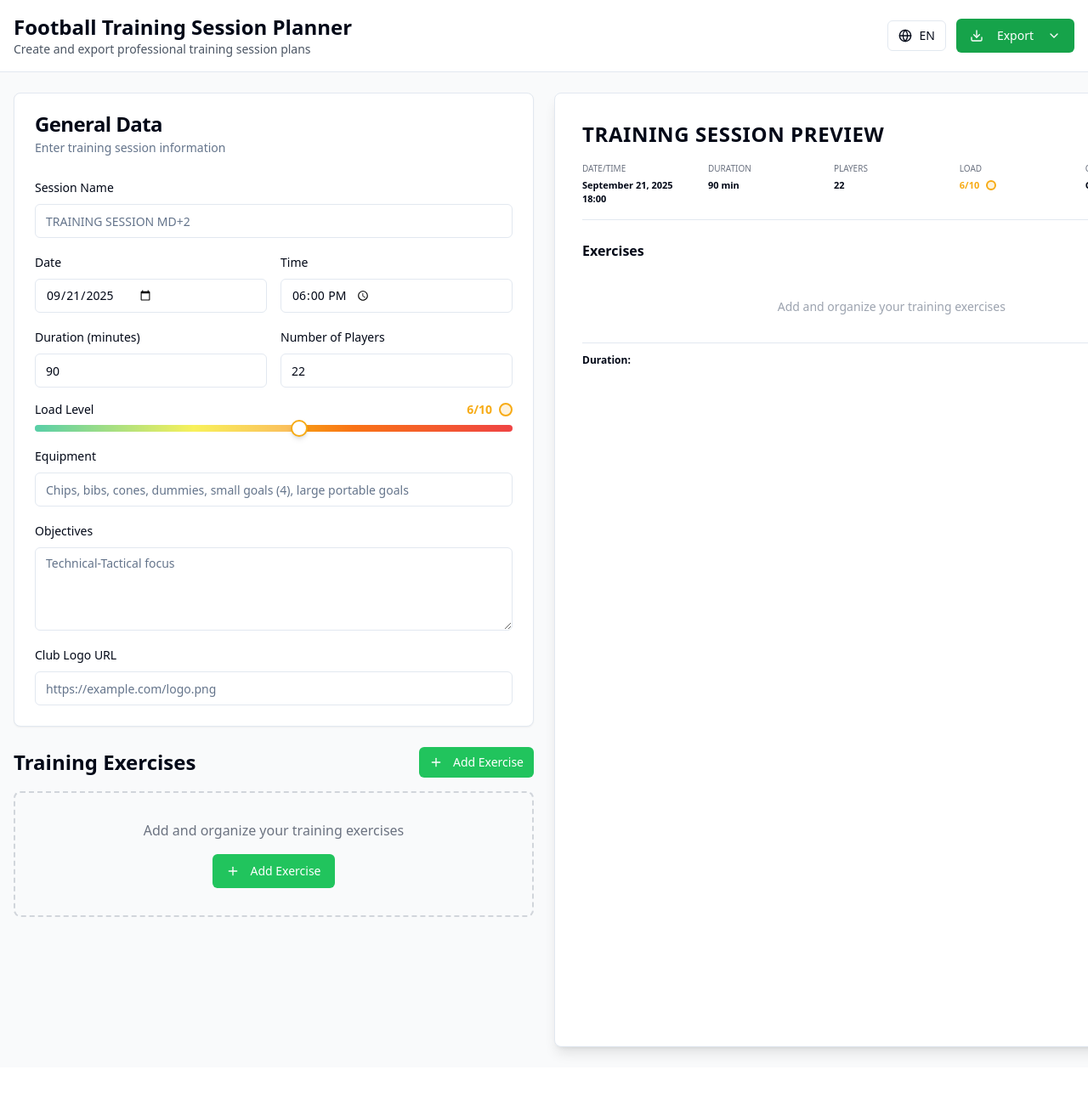
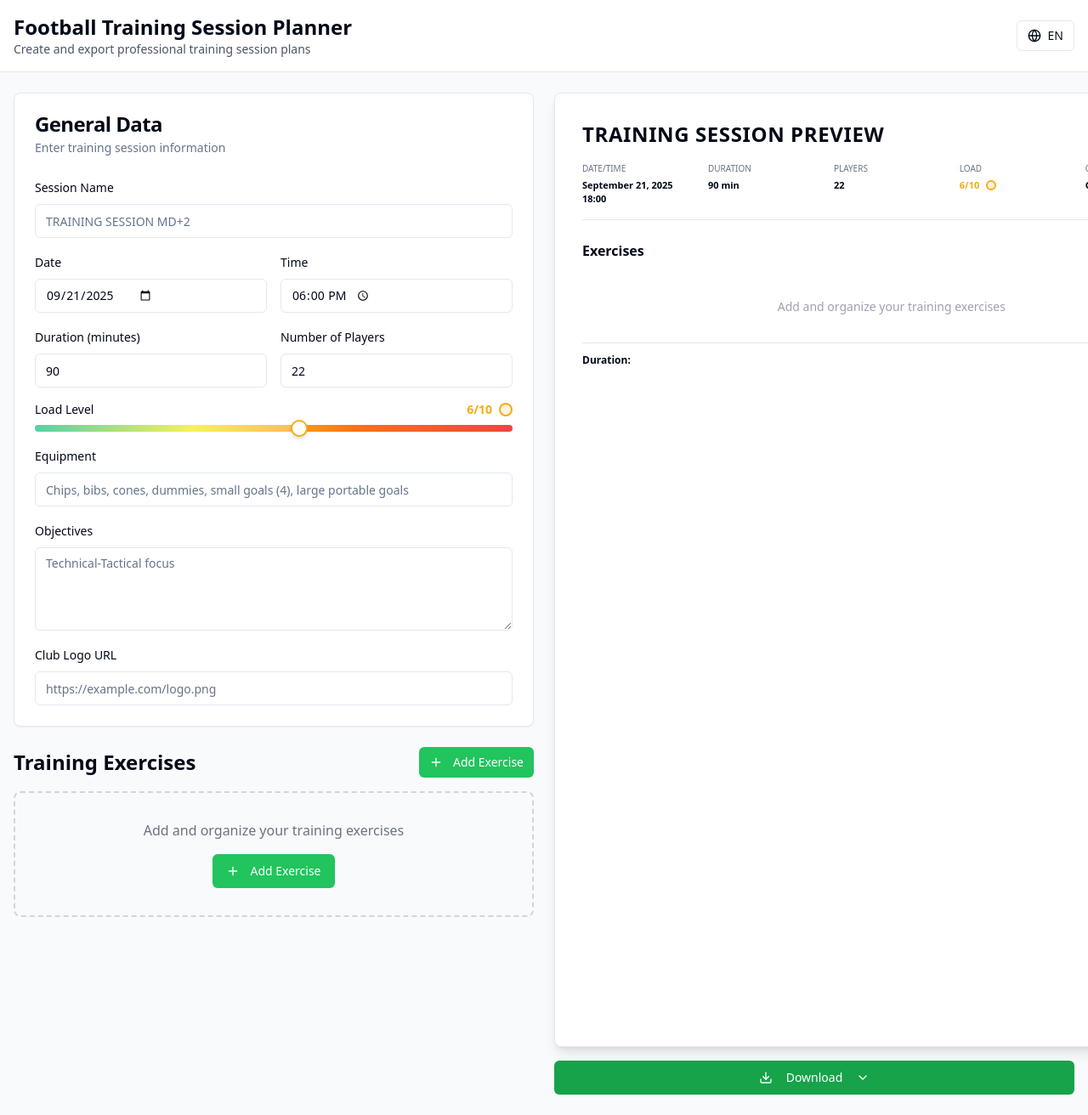
Before and after one commit to stepun/training-session-planner, a React (Vite) app in the folder frontend/: page / in a window 1280 px wide. Shown: the top 1312 px of the page at 85% size. Before the commit the page ends 1256 px from the top, so only its background shows below. Built offline with nearby package versions, Linux system fonts and the light colour scheme; what @react-pdf/renderer would draw is missing.

Commit message:
feat: move download button below preview
- Relocate export button from header to below preview section
- Make button full width for better visibility
- Change button text from 'Export' to 'Download'
- Dropdown menu now aligns to left and matches button width

```diff
--- a/frontend/src/App.tsx
+++ b/frontend/src/App.tsx
@@ -88,19 +88,38 @@ function App() {
               <h1 className="text-2xl font-bold">{t('H1_TITLE')}</h1>
               <p className="text-gray-600 text-sm">{t('H1_SUBTITLE')}</p>
             </div>
-            <div className="flex items-center gap-3">
             <LanguageSwitcher />
+          </div>
+        </div>
+      </div>
+
+      {/* Main Content */}
+      <div className="container mx-auto px-4 py-6">
+        <div className="grid grid-cols-1 lg:grid-cols-2 gap-6">
+          {/* Left Panel - Forms */}
+          <div className="space-y-6">
+            <GeneralDataForm />
+            <ExercisesList />
+          </div>
+
+          {/* Right Panel - Preview */}
+          <div className="space-y-4">
+            <div id="training-preview">
+              <TrainingPreview />
+            </div>
+
+            {/* Export Button */}
             <div className="relative" ref={exportMenuRef}>
               <Button
                 onClick={() => setShowExportMenu(!showExportMenu)}
-                  className="bg-green-600 hover:bg-green-700"
+                className="w-full bg-green-600 hover:bg-green-700"
               >
                 <Download className="h-4 w-4 mr-2" />
                 {t('BUTTON_EXPORT')}
                 <ChevronDown className="h-4 w-4 ml-2" />
               </Button>
               {showExportMenu && (
-                  <div className="absolute right-0 mt-2 w-48 bg-white rounded-md shadow-lg z-10 border border-gray-200">
+                <div className="absolute left-0 mt-2 w-full bg-white rounded-md shadow-lg z-10 border border-gray-200">
                   <div className="py-1">
                     <button
                       onClick={handleExportPDF}
@@ -122,23 +141,6 @@ function App() {
         </div>
       </div>
     </div>
-
-      {/* Main Content */}
-      <div className="container mx-auto px-4 py-6">
-        <div className="grid grid-cols-1 lg:grid-cols-2 gap-6">
-          {/* Left Panel - Forms */}
-          <div className="space-y-6">
-            <GeneralDataForm />
-            <ExercisesList />
-          </div>
-
-          {/* Right Panel - Preview */}
-          <div className="lg:sticky lg:top-6" id="training-preview">
-            <TrainingPreview />
-          </div>
-        </div>
-      </div>
-    </div>
   )
 }
 
--- a/frontend/src/locales/en-US.json
+++ b/frontend/src/locales/en-US.json
@@ -2,9 +2,9 @@
   "H1_TITLE": "Football Training Session Planner",
   "H1_SUBTITLE": "Create and export professional training session plans",
 
-  "BUTTON_EXPORT_PDF": "Export PDF",
-  "BUTTON_EXPORT_JPEG": "Export JPEG",
-  "BUTTON_EXPORT": "Export",
+  "BUTTON_EXPORT_PDF": "Download PDF",
+  "BUTTON_EXPORT_JPEG": "Download JPEG",
+  "BUTTON_EXPORT": "Download",
 
   "BLOCK_TITLE_GENERAL_DATA": "General Data",
   "BLOCK_DESCRIPTION_GENERAL_DATA": "Enter training session information",
--- a/frontend/src/locales/ru-RU.json
+++ b/frontend/src/locales/ru-RU.json
@@ -2,9 +2,9 @@
   "H1_TITLE": "Планировщик футбольных тренировок",
   "H1_SUBTITLE": "Создавайте и экспортируйте профессиональные планы тренировок",
 
-  "BUTTON_EXPORT_PDF": "Экспортировать PDF",
-  "BUTTON_EXPORT_JPEG": "Экспортировать JPEG",
-  "BUTTON_EXPORT": "Экспортировать",
+  "BUTTON_EXPORT_PDF": "Скачать PDF",
+  "BUTTON_EXPORT_JPEG": "Скачать JPEG",
+  "BUTTON_EXPORT": "Скачать",
 
   "BLOCK_TITLE_GENERAL_DATA": "Общие данные",
   "BLOCK_DESCRIPTION_GENERAL_DATA": "Введите информацию о тренировке",
```
Lines whose indentation alone changed are shown as unchanged.
